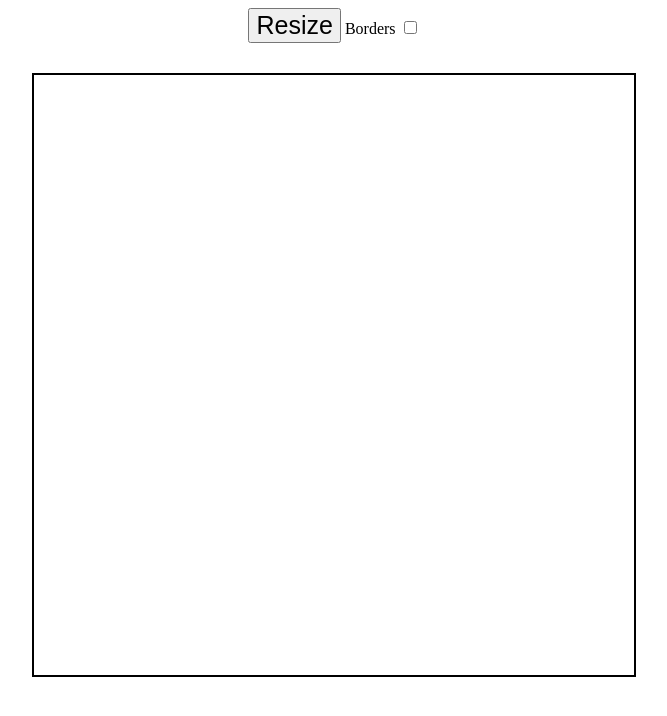
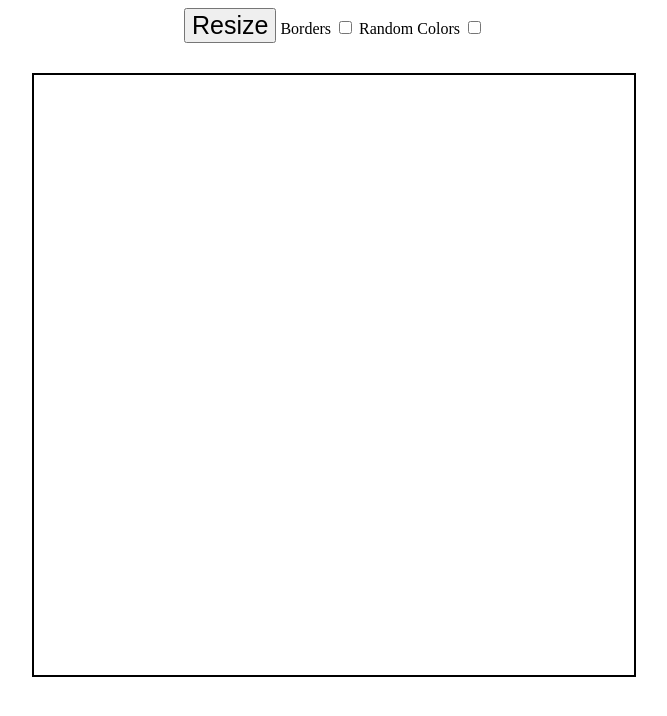
Before and after one commit to jahid1o/odin-etch-a-sketch, a plain HTML site: page index.html in a window 1280 px wide. Shown: the whole page, without its empty margins (306-973 px from the left). Drawn offline with Linux system fonts and the light colour scheme.

Commit message:
Modify index.html  - added random colors checkbox

```diff
--- a/index.html
+++ b/index.html
@@ -12,6 +12,9 @@
             <Button id="grid-resize-btn">Resize</Button>
             <label for="border-checkbox">Borders</label>
             <input type="checkbox" name="border-checkbox" id="border-checkbox">
+
+            <label for="random-colors-checkbox">Random Colors</label>
+            <input type="checkbox" name="random-colors-checkbox" id="random-colors-checkbox">
         </div>
         <div id="grid-container"></div>
     </div>
```
